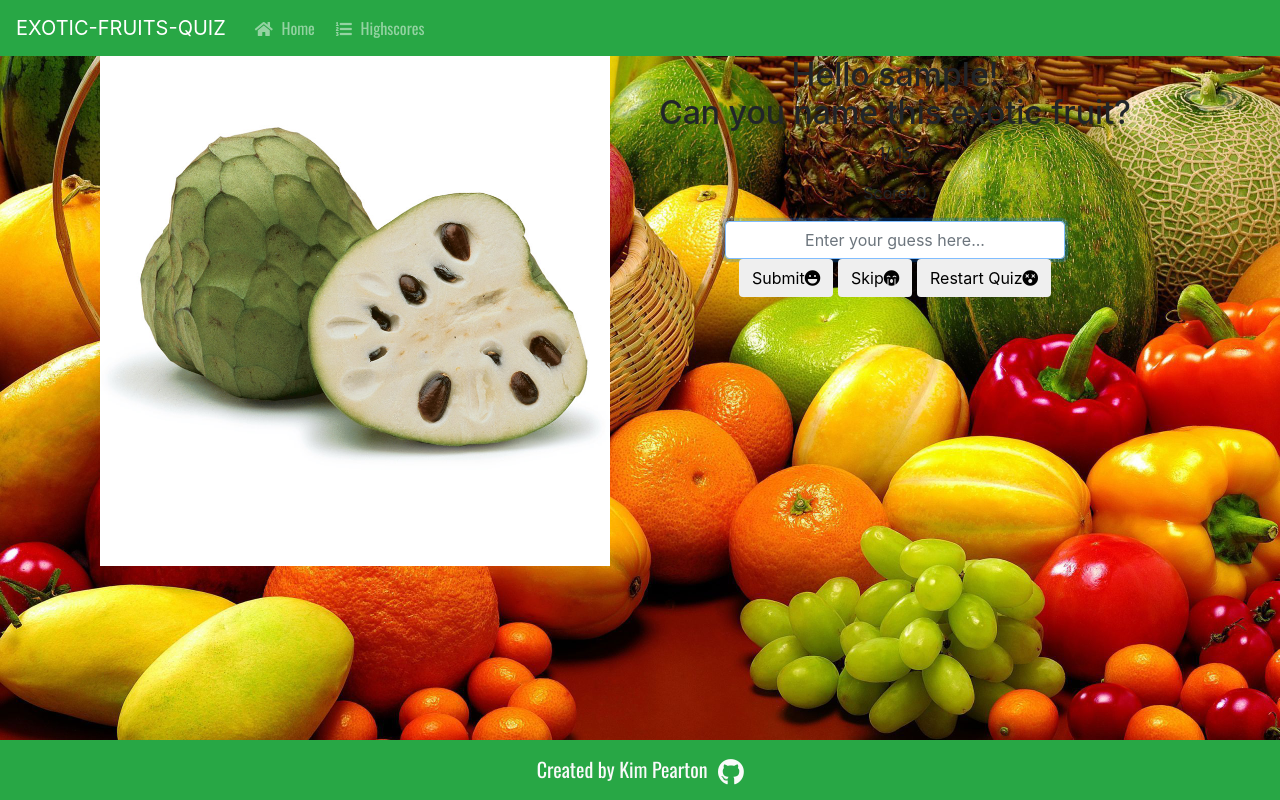
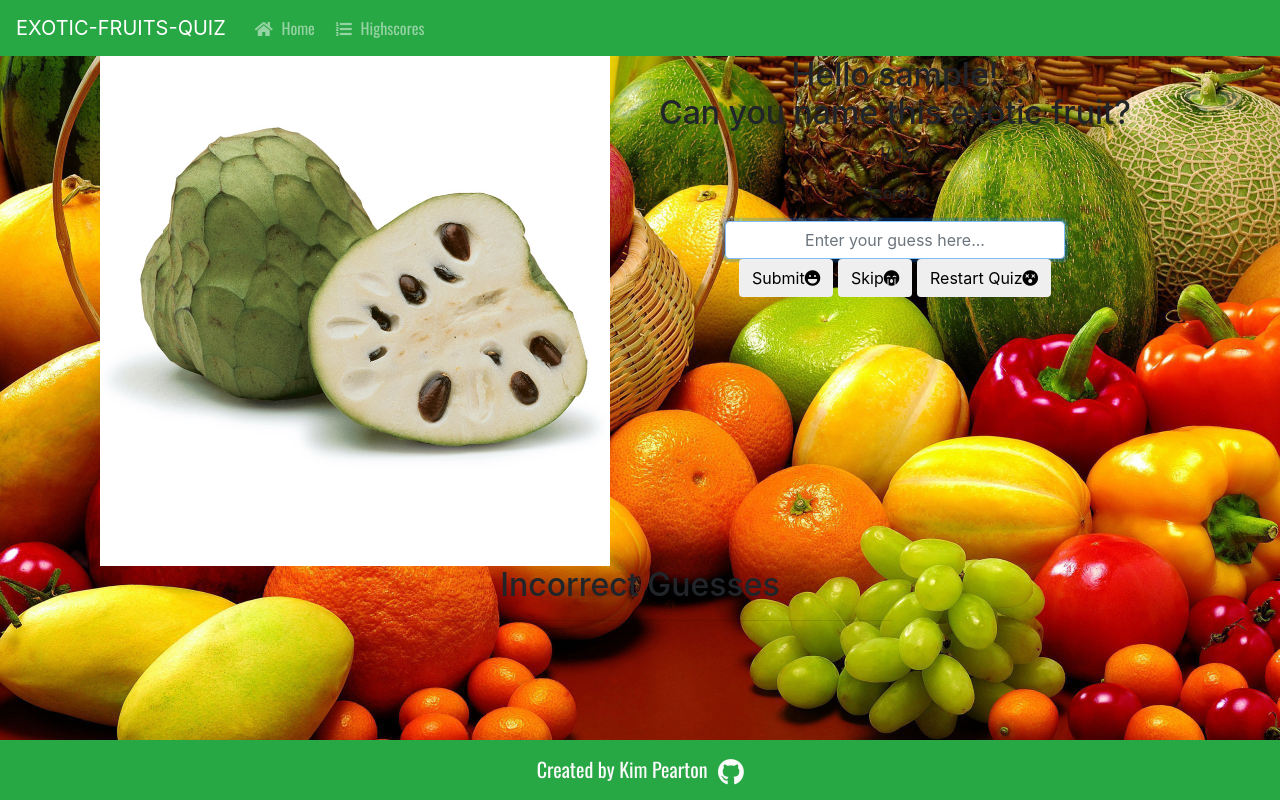
Before and after one commit to Code-Institute-Submissions/quiz, a Flask app: the page made by templates/game.html in a window 1280 px wide. Run offline with Flask 2, Linux system fonts and the light colour scheme; some libraries are stand-ins or nearby versions; some web fonts are replaced.

Commit message:
Add incorrect guesses box below quiz

```diff
--- a/templates/game.html
+++ b/templates/game.html
@@ -31,4 +31,15 @@
         </div>
     </div>
 
+    <!-- Incorrect Guesses -->
+    <div class="container guesses-box col-lg-5 col-md-5 col-sm-12 col-xs-12">
+        <h2 class="text-center statement">Incorrect Guesses</h2>
+        <hr>
+        <ul class="guesses-list justify-content-center text-center">
+            {% for guess in guesses %}
+            <li>{{guess}}/</li>
+            {% endfor %}
+        </ul>
+    </div>
+
 {% endblock %}
```
